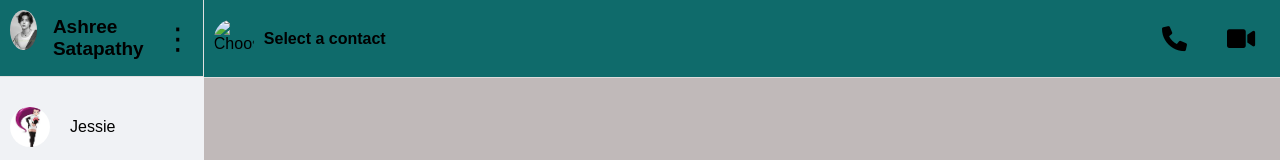
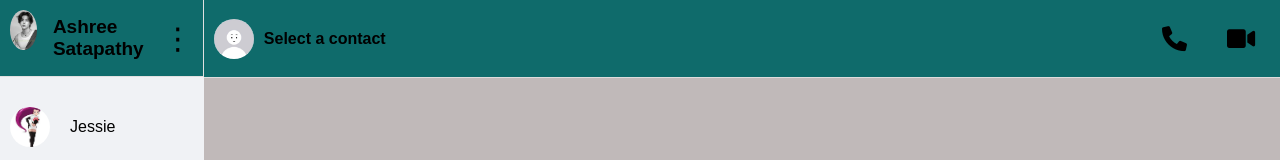
Before and after one commit to AshreeSatpathy/Web-WhatsApp-Page, a plain HTML site: page design.html in a window 1280 px wide. Shown: the top 160 px of the page. Drawn offline with Linux system fonts and the light colour scheme.

Commit message:
error check

```diff
--- a/design.html
+++ b/design.html
@@ -46,7 +46,7 @@
     <!-- Chat Area-->
      <main class = "chat-area">
         <header class = "chat-header">
-            <img src = "noprofilepic.jpg" alt = "Choose A Contact" class = "chat-profile-pic">
+            <img src = "./Images/noprofilepic.jpg" alt = "Choose A Contact" class = "chat-profile-pic">
             <section class = "chat-info">
                 <p class = "chat-name">Select a contact</p>
             </section>
```
